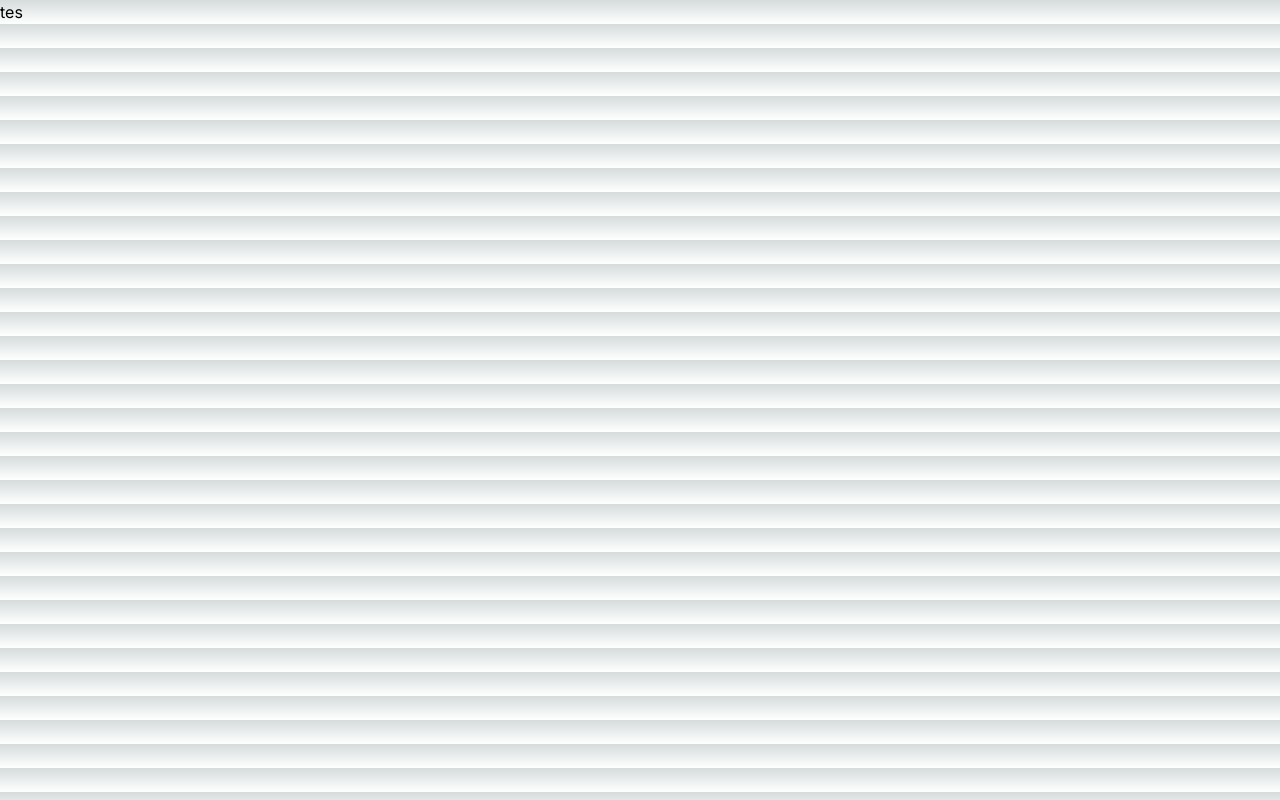
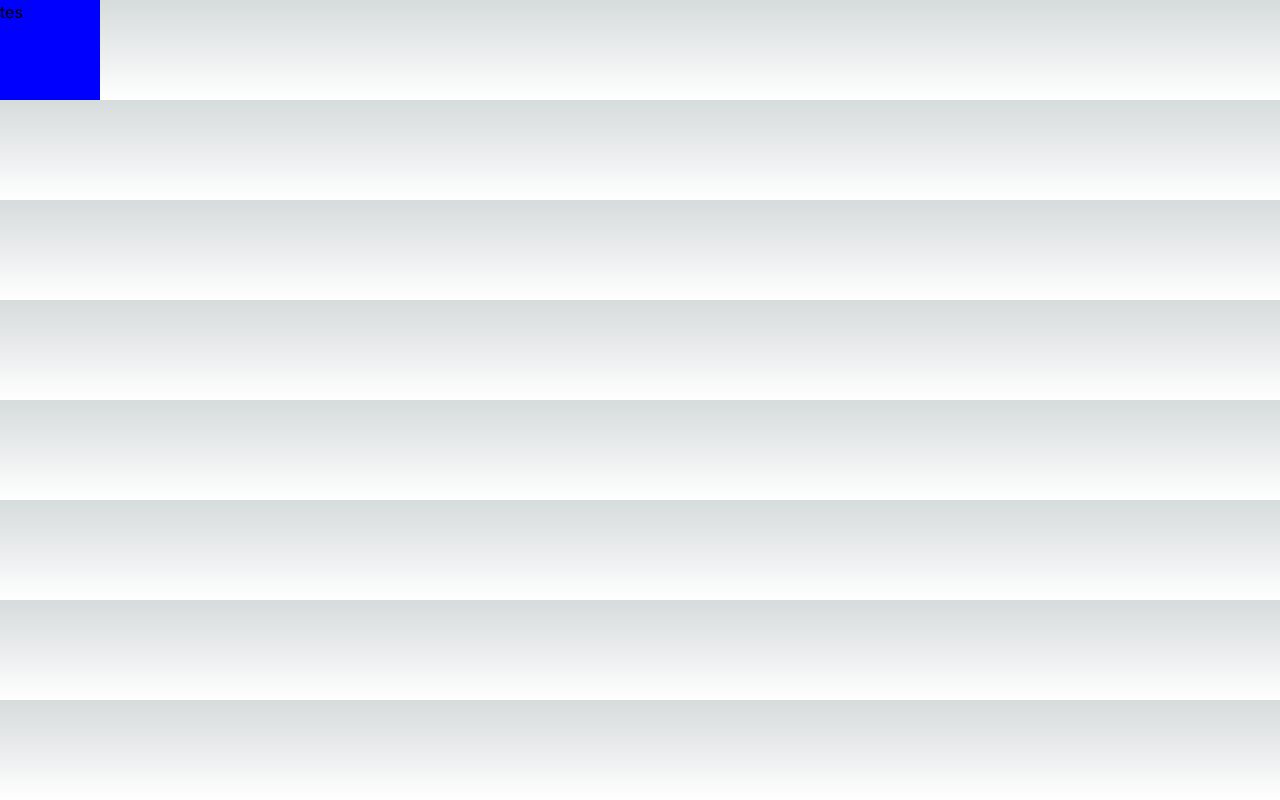
Before and after one commit to mbahmu25/test_host, a Next.js app: page / in a window 1280 px wide. Built offline with nearby package versions, Linux system fonts and the light colour scheme.

Commit message:
Update tailwind.config.ts

```diff
--- a/tailwind.config.ts
+++ b/tailwind.config.ts
@@ -1,10 +1,10 @@
-import type { Config } from "tailwindcss";
-const path = require('path');
-const config: Config = {
+/** @type {import('tailwindcss').Config} */
+module.exports = {
   important:true,
   content: [
-    path.join(__dirname, 'pages/**/*.{js,ts,jsx,tsx}'),
-    path.join(__dirname, 'components/**/*.{js,ts,jsx,tsx}'),
-  ]
-};
-export default config;
+    "./pages/**/*.{js,ts,jsx,tsx,mdx}",
+    "./components/**/*.{js,ts,jsx,tsx,mdx}",
+    "./app/**/*.{js,ts,jsx,tsx,mdx}",
+  ],
+  // ...
+}
```
